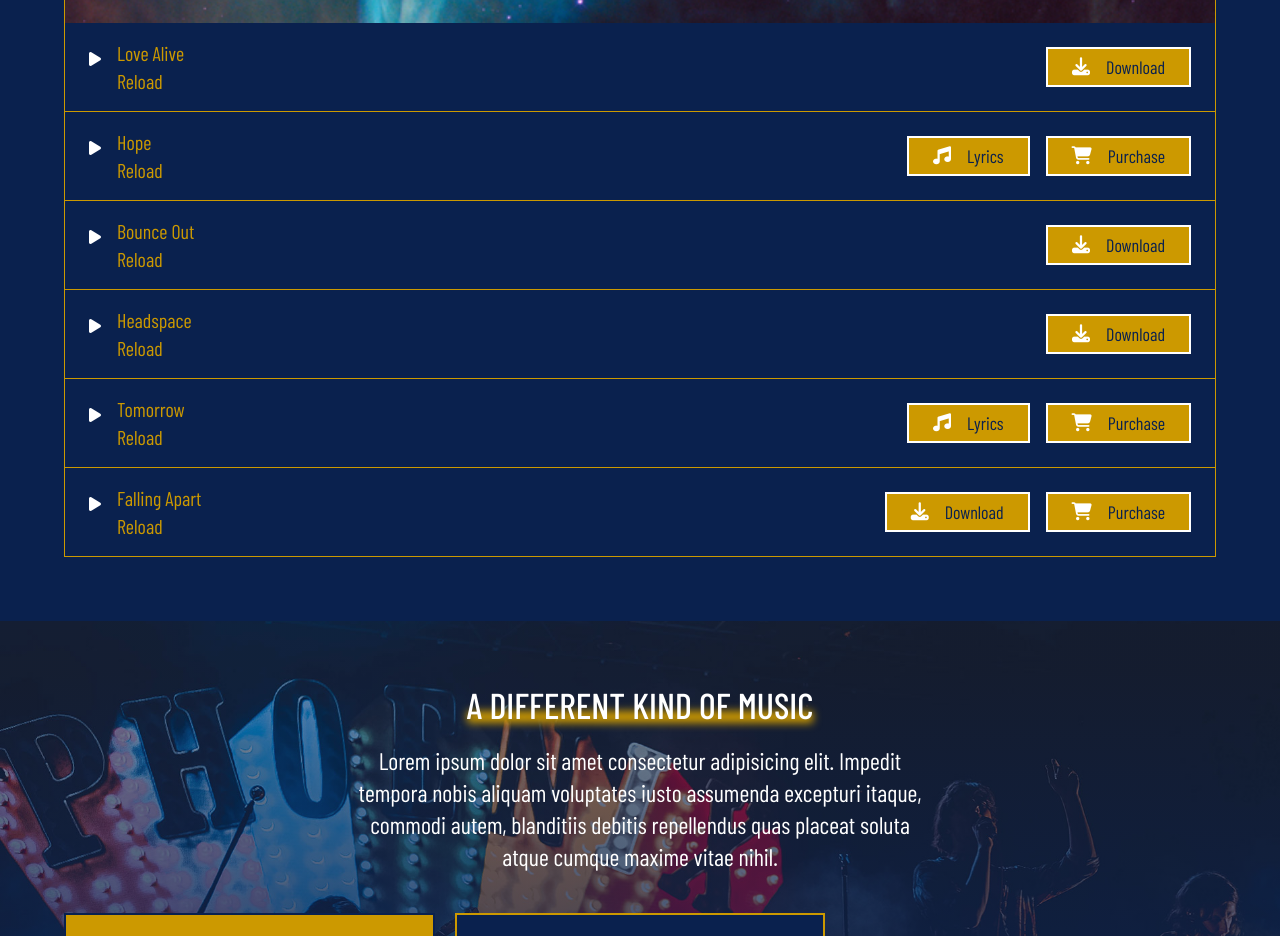
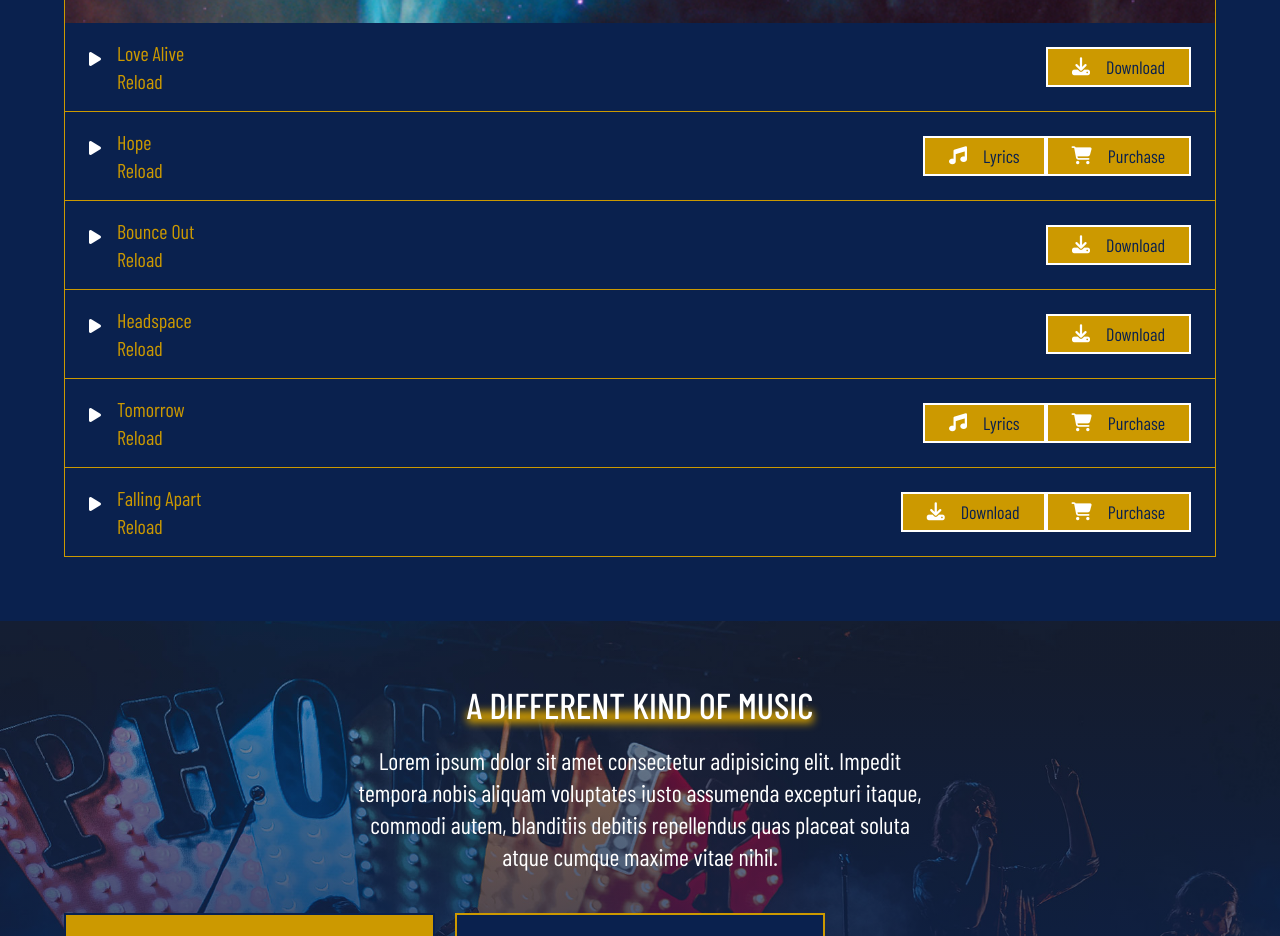
Before and after one commit to BlanchardIlela/webSitePhotographie, a website: page index.html in a window 1280 px wide. Shown: the part 1360-2296 px from the top of the page. Drawn offline with nearby package versions, Linux system fonts and the light colour scheme; a web font is replaced by a local one.

```diff
--- a/index.html
+++ b/index.html
@@ -245,7 +245,7 @@
                 <h6 class="text-xs text-golden md:text-xl">Reload</h6>
               </div>
 
-              <div class="flex md:gap-x-4">
+              <div class="flex gap-x-4">
                 <a class="px-3 py-1 bg-golden text-xs md:text-lg
                 md:px-6 text-blue flex items-center gap-x-2
                 md:gap-x-4 md:border-2 md:border-white" href="#"><i class="fa-solid fa-music text-white"></i> Lyrics</a>
@@ -295,7 +295,7 @@
                 <h6 class="text-xs text-golden md:text-xl">Reload</h6>
               </div>
 
-              <div class="flex md:gap-x-4">
+              <div class="flex gap-x-4">
                 <a class="px-3 py-1 bg-golden text-xs md:text-lg
                 md:px-6 text-blue flex items-center gap-x-2
                 md:gap-x-4 md:border-2 md:border-white" href="#"><i class="fa-solid fa-music text-white"></i> Lyrics</a>
@@ -315,7 +315,7 @@
                 <h6 class="text-xs text-golden md:text-xl">Reload</h6>
               </div>
 
-              <div class="flex md:gap-x-4">
+              <div class="flex gap-x-4">
                 <a class="px-3 py-1 bg-golden text-xs md:text-lg
                 md:px-6 text-blue flex items-center gap-x-2
                 md:gap-x-4 md:border-2 md:border-white" href="#"><i class="fa-solid fa-download text-white"></i> Download</a>
```
